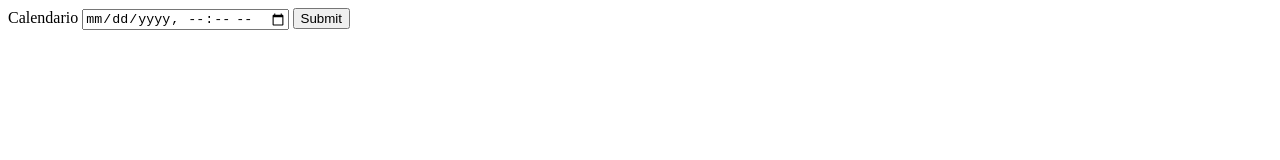
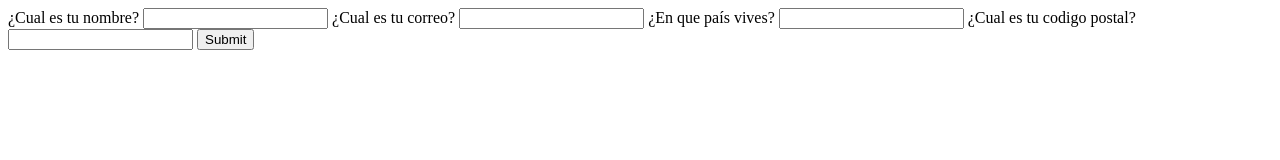
Before and after one commit to victor-arb/curso_html_css, a plain HTML site: page claseCalendario/index.html in a window 1280 px wide. Drawn offline with Linux system fonts and the light colour scheme.

Commit message:
Se trabajan formularios con los atributos de tipo texto, email y los atributos de autocomplete y sus ddiferentes valores y required para los obligatorios

```diff
--- a/claseCalendario/index.html
+++ b/claseCalendario/index.html
@@ -28,12 +28,33 @@
             </label>
             <input type="submit">
         </form> -->
-        <form action="">
+
+        <!-- <form action="">
             <label for="calendario">
                 <span>Calendario</span>
                 <input type="datetime-local" id="calendario" name="calendario">
             </label>
             <input type="submit">
+        </form> -->
+        <form action="">
+            <label for="nombre">
+                <span>¿Cual es tu nombre?</span>
+                <input type="text" name="nombre" id="nombre" autocomplete="name" required>
+            </label>
+            <label for="correo">
+                <span>¿Cual es tu correo?</span>
+                <input type="email" name="correo" id="correo" autocomplete="email" required>
+            </label>
+            <label for="pais">
+                <span>¿En que país vives?</span>
+                <input type="text" name="pais" id="pais" autocomplete="country" required>
+            </label>
+            <label for="cp">
+                <span>¿Cual es tu codigo postal?</span>
+                <input type="text" name="cp" id="cp" autocomplete="postal-code" required> <!--Puede ser tipo number-->
+            </label>
+            <input type="submit">
+
         </form>
     </main>
 </body>
```
